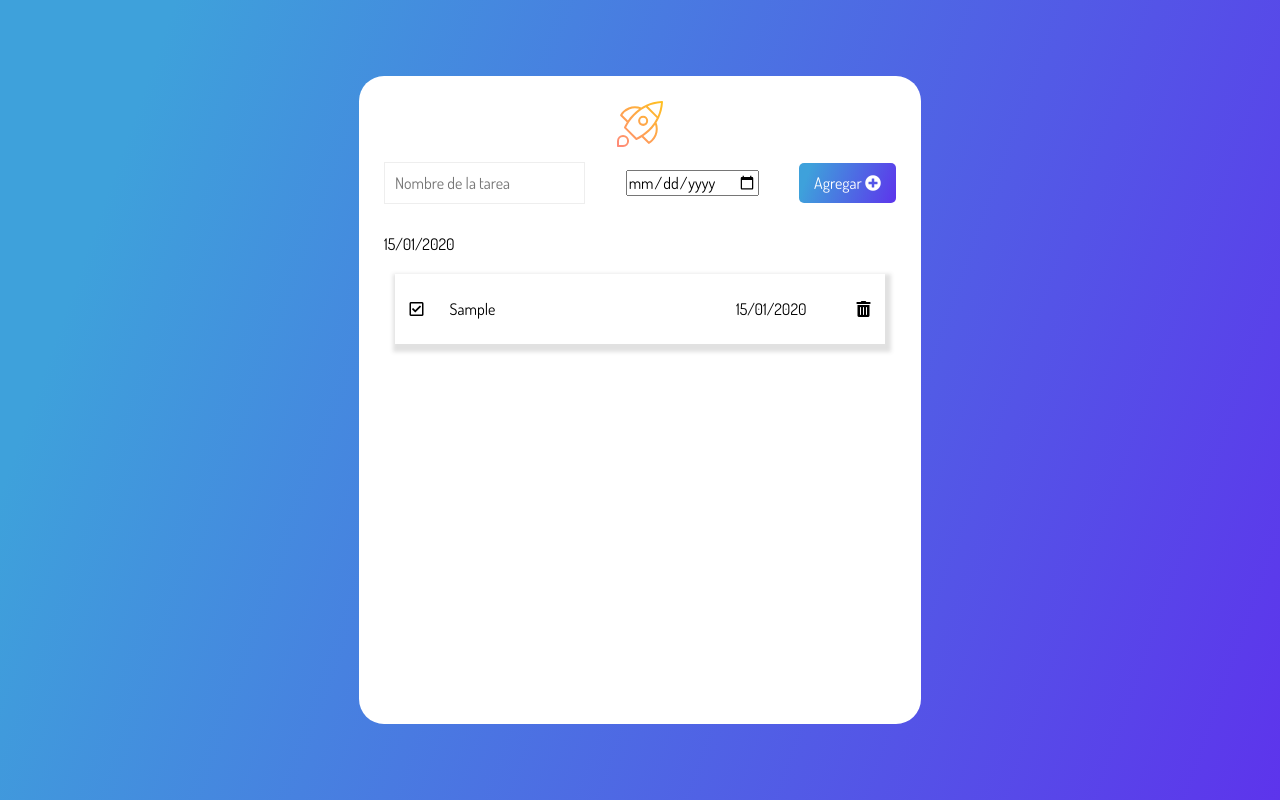
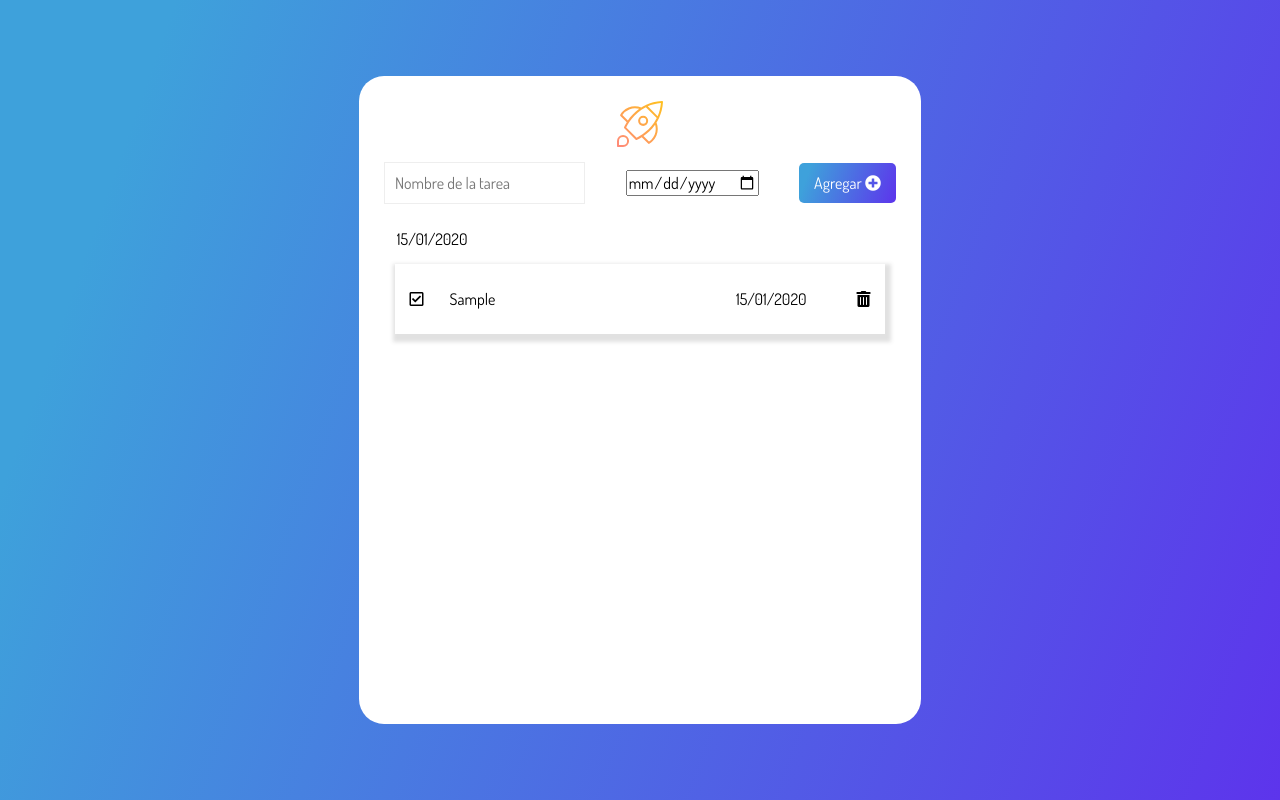
Before and after one commit to GabiTheCoco/CursoDom, a plain HTML site: page index.html in a window 1280 px wide. Both pictures are taken after typing "Sample", "2020-01-15" into the empty fields and a click on the button "Agregar". Drawn offline with nearby package versions, Linux system fonts and the light colour scheme.

Commit message:
cambios v1.0

```diff
--- a/styles.css
+++ b/styles.css
@@ -136,7 +136,7 @@ form {
 }
 
 .date {
-  width: 100%;
-  padding: 15px;
-
+  width: 95%;
+  padding: 10px;
+  list-style: none;
 }
```
